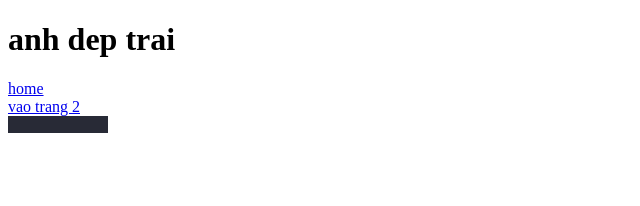
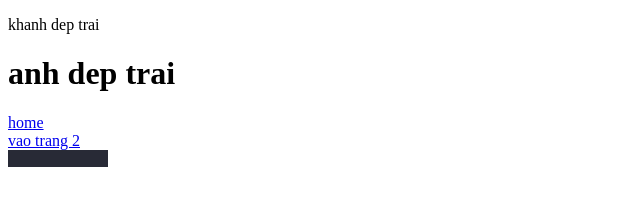
Before and after one commit to 23021600-TranGiaKhanh/demohtml, a plain HTML site: page index.html in a window 1280 px wide. Shown: the whole page, without its empty margins (0-640 px from the left). Drawn offline with Linux system fonts and the light colour scheme.

Commit message:
Mô tả thay đổi của bạn

```diff
--- a/index.html
+++ b/index.html
@@ -7,6 +7,7 @@
   </head>
 
   <body>
+    <p>khanh dep trai</p>
     <h1>anh dep trai</h1>
     <a href="/index.html">home <br /></a>
     <a href="/trang2.html">vao trang 2 <br></a>
```
